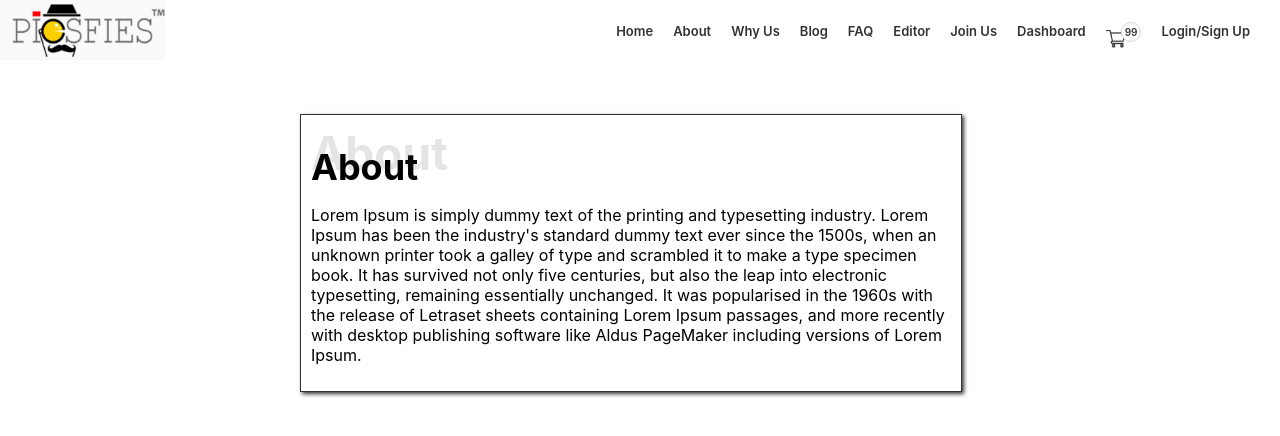
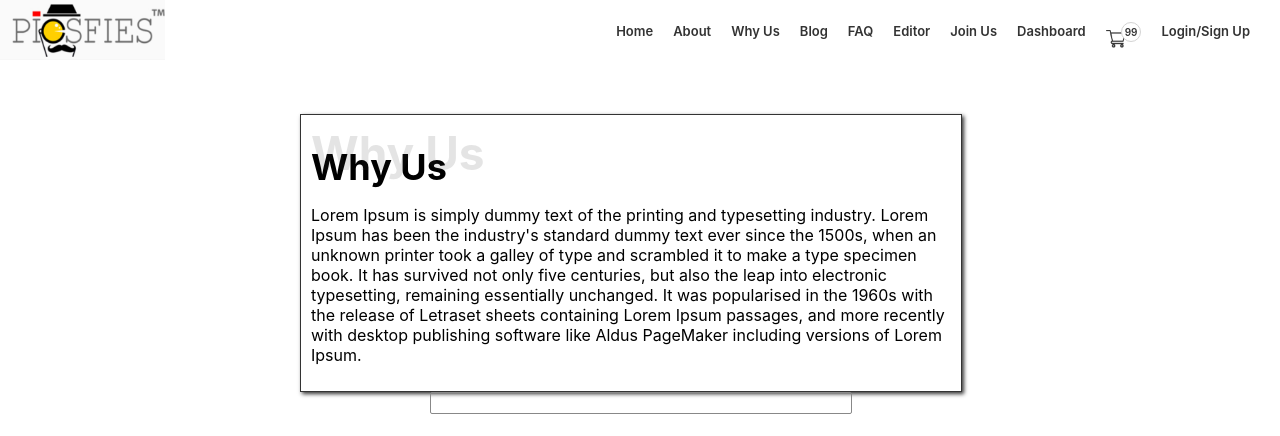
Before and after one commit to alinauroz/gogo-image, a React (Create React App) app in the folder client/: page /why-us in a window 1280 px wide. Shown: the top 436 px of the page. Built offline with nearby package versions, Linux system fonts and the light colour scheme.

Commit message:
style: box

```diff
--- a/client/src/App.css
+++ b/client/src/App.css
@@ -36,3 +36,12 @@
   position: absolute;
   color: #33333322
 }
+
+.box {
+  padding: 10px;
+  width: 400px;
+  margin-left: calc(50% - 210px);
+  min-width: 300px;
+  border: 1px solid #888888;
+  border-radius: 2px;
+}
--- a/client/src/App.js
+++ b/client/src/App.js
@@ -1,14 +1,25 @@
 import React from 'react'
 import './App.css';
+import { Route, Switch } from 'react-router-dom';
 
 import TopBar from './Components/TopBar'
 import About from './Components/pages/About'
+import WhyUs from './Components/pages/WhyUs'
+import Login from './Components/pages/LogSign'
 
 function App() {
   return (
     <>
       <TopBar />
-      <About />
+      <main style = {{marginTop: 50}}>
+        <Switch>
+          <Route>
+            <Route path="/about" component={About} />
+            <Route path="/why-us" component={WhyUs} />
+          </Route>
+        </Switch>
+      </main>
+      <Login />
     </>
   );
 }
--- /dev/null
+++ b/client/src/Components/Container/Box.jsx
@@ -0,0 +1,9 @@
+import {View} from '../Basic/AppComponents'
+
+export default function (props) {
+    return (
+        <View className = 'box'>
+            {props.children}
+        </View>
+    )
+}
--- /dev/null
+++ b/client/src/Components/pages/LogSign.jsx
@@ -0,0 +1,14 @@
+import React from 'react'
+import Box from '../Container/Box'
+
+export default function (props) {
+
+    const [selected, setSelected] = React.useState(props.selected || 0);
+
+    return (
+        <Box>
+
+        </Box>
+    )
+
+}
--- /dev/null
+++ b/client/src/Components/pages/WhyUs.jsx
@@ -0,0 +1,13 @@
+import React from 'react'
+
+import NavBox from '../Container/NavBox'
+
+export default function () {
+    return (
+        <NavBox
+            title = 'Why Us'
+        >
+            Lorem Ipsum is simply dummy text of the printing and typesetting industry. Lorem Ipsum has been the industry's standard dummy text ever since the 1500s, when an unknown printer took a galley of type and scrambled it to make a type specimen book. It has survived not only five centuries, but also the leap into electronic typesetting, remaining essentially unchanged. It was popularised in the 1960s with the release of Letraset sheets containing Lorem Ipsum passages, and more recently with desktop publishing software like Aldus PageMaker including versions of Lorem Ipsum.
+        </NavBox>
+    )
+}
```
